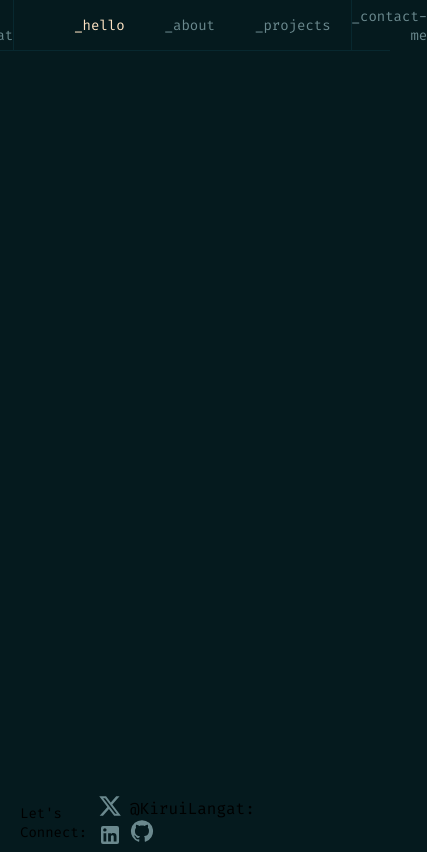
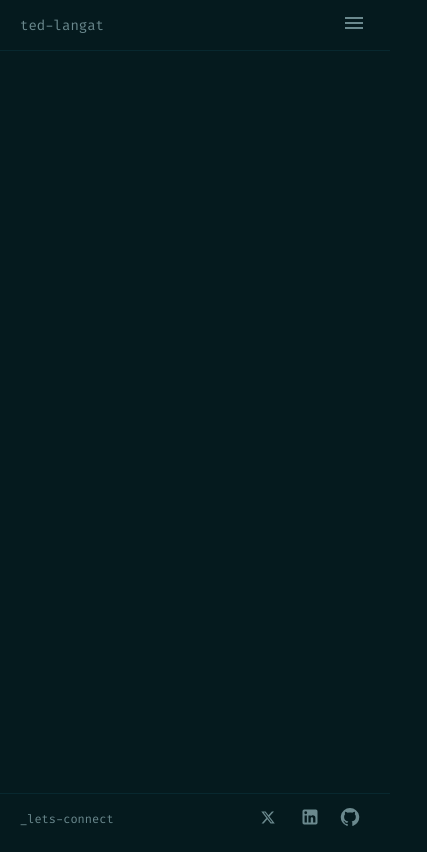
Before and after one commit to KiruiLangat/kiruilangat.github.io, a React (Create React App) app: page / in a window 390 px wide. Shown: the whole page, 427 px wide, since content can reach past the window. Built offline with nearby package versions, Linux system fonts and the light colour scheme.

Commit message:
header&footer responsive

```diff
--- a/src/assets/styles/Footer.css
+++ b/src/assets/styles/Footer.css
@@ -3,19 +3,20 @@ footer{
     bottom: 0;
     width: 100%;
     height: 50px;
-    border-top: #08282f;
+    border-top: 1.5px solid #08282f;
     display: grid;
-    grid-template-columns: 1fr 1fr 1fr;
-    justify-content: center;
+    grid-template-columns: 0.9fr 4fr 0.7fr;
+    justify-content: space-between;
     align-items: center;
     margin: auto;
+
 }
 a{
     text-decoration: none;
     color: #6b898e;
 }
 .letsConnect{
-    font-size: 14px;
+    font-size: 13px;
     font-weight: 300;
     text-align: left;
     margin-left: 20px;
@@ -23,4 +24,92 @@ a{
     flex-direction: row;
     justify-content: left;
     align-items: center;
+    color: #6b898e;
+
+
 }
+.middleFooter{
+    height: 50px;
+    border-left: 1.5px solid #08282f;
+    border-right: 1.5px solid #08282f;
+}
+.socials{
+    display: flex;
+    flex-direction: row;
+    justify-content: space-between;
+    align-items: center;
+    margin-right: 20px;
+}
+.socials a{
+    margin: 0 2px;
+}
+.XIcon{
+    width: 15!important;
+    height: 15px !important;
+}
+.linkedInIcon, .gitIcon{
+    width: 20px !important;
+    height: 20px !important;
+}
+.gitHub{
+    display: flex;
+    flex-direction: row;
+    justify-content: right;
+    align-items: center;
+    margin-right: 10px;
+    font-size: 13px;
+    font-weight: 300;
+    color: #6b898e;
+}
+.gitHub a{
+    margin: 0 10px;
+
+}
+.mobileFooter{
+    display: none;
+}
+
+@media (max-width: 768px){
+    footer{
+        grid-template-columns: 1fr;
+    }
+    .letsConnect{
+        display: none;
+    }
+    .socials{
+        display: none;
+    }
+    .gitHub{
+        display: none;
+    }
+    .middleFooter{
+        display: none;
+    }
+    .mobileFooter{
+        display: grid;
+        grid-template-columns: 0.9fr 1fr;
+        justify-content: center;
+        align-items: center;
+        margin: auto;
+        width: 100%;
+    }
+    .mobileFooter p{
+        font-size: 12px;
+        font-weight: 300;
+        color: #6b898e;
+        text-align: left;
+        margin-left: 20px;
+    }
+    .mobileSocials{
+        display: flex;
+        flex-direction: row;
+        justify-content: right;
+        align-items: center;
+        margin-right: 20px;
+
+    }
+    .mobileSocials a{
+        margin: 0 10px;
+
+    }
+}
--- a/src/assets/styles/Header.css
+++ b/src/assets/styles/Header.css
@@ -54,3 +54,56 @@ li{
     font-size: 14px;
     font-weight: 300;
 }
+.mobileMenuIcon{
+    display: none;
+}
+.mobileSidebar{
+    display: none;
+}
+
+@media (max-width: 768px){
+    header{
+        grid-template-columns: 5fr 0.7fr;
+    }
+
+    .myName{
+        font-size: 14px;
+        z-index: 1;
+
+    }
+    nav{
+        display: none;
+    }
+    .contactMe{
+        display: none;
+    }
+    .mobileMenuIcon{
+        display: block;
+        color: #6b898e;
+        z-index: 1;
+    }
+
+    .mobileSidebar{
+        position: absolute;
+        top: 50px;
+        right: 0;
+        width: 100%;
+        height:auto;
+        background-color: transparent;
+        z-index: 0;
+        display: grid;
+        grid-template-columns: 1fr;
+        justify-items: center;
+        align-items: center;
+    }
+    .routeLink{
+        border: 1px solid #08282f;
+        background-color: #041215;
+        padding: 20px;
+        width: 320px;
+        font-size: 14px;
+        font-weight: 300;
+    }
+
+
+}
--- a/src/components/Footer.jsx
+++ b/src/components/Footer.jsx
@@ -15,21 +15,39 @@ function Footer() {
   return (
     <footer style={style}>
       <div className='letsConnect'>
-          Let's Connect:
+          _lets-connect:
           <div className='socials'>
             <a href='https://x.com/LangatTed' target='_blank' rel='noreferrer'>
-              <XIcon />
+              <XIcon  className='XIcon'/>
             </a>
             <a href='https://www.linkedin.com/in/ted-langat-a22291121/' target='_blank' rel='noreferrer'>
-              <LinkedInIcon />
+              <LinkedInIcon className='linkedInIcon' />
             </a>
           </div>
       </div>
+      <div className='middleFooter'>
+
+      </div>
       <div className='gitHub'>
-          @KiruiLangat:
+          @KiruiLangat
           <a href='https://github.com/KiruiLangat' target='_blank' rel='noreferrer'>
-            <GitHubIcon />
+            <GitHubIcon className='gitIcon'/>
           </a>
+      </div>
+
+      <div className='mobileFooter'>
+        <p>_lets-connect</p>
+        <div className='mobileSocials'>
+          <a href='https://x.com/LangatTed' target='_blank' rel='noreferrer'>
+            <XIcon  className='XIcon'/>
+          </a>
+          <a href='https://www.linkedin.com/in/ted-langat-a22291121/' target='_blank' rel='noreferrer'>
+            <LinkedInIcon className='linkedInIcon' />
+          </a>
+          <a href='https://github.com/KiruiLangat' target='_blank' rel='noreferrer'>
+            <GitHubIcon className='gitIcon'/>
+          </a>
+        </div>
       </div>
     </footer>
   );
--- a/src/components/Header.jsx
+++ b/src/components/Header.jsx
@@ -1,7 +1,8 @@
-import React from 'react';
+import React, { useState } from 'react';
 import { Link, useLocation } from 'react-router-dom';
 import '../assets/styles/Header.css';
-
+import MenuIcon from '@mui/icons-material/Menu';
+import CloseIcon from '@mui/icons-material/Close';
 import '@fontsource/fira-code';
 
 const style = {
@@ -10,19 +11,24 @@ const style = {
 
 function Header() {
     const location = useLocation();
-    console.log('Header component rendered');
+    const [sidebarOpen, setSidebarOpen] = useState(false);
+
+    const toggleSidebar = () => {
+        setSidebarOpen(!sidebarOpen);
+    };
+
     return(
         <header style={style}>
             <div className='myName' >
                 <Link to= '/'>ted-langat</Link>
             </div>
-            <nav>
+            <nav className='desktopNav'>
                 <ul>
                     <li>
                         <Link to='/' className={location.pathname === '/' ? 'active' : ''}>_hello</Link>
                     </li>
                     <li>
-                        <Link to='/about' className={location.pathname === '/about' ? 'active' : ''}>_about</Link>
+                        <Link to='/about' className={location.pathname === '/about' ? 'active' : ''}>_about-me</Link>
                     </li>
                     <li>
                         <Link to='/projects' className={location.pathname === '/projects' ? 'active' : ''}>_projects</Link>
@@ -32,8 +38,25 @@ function Header() {
             <div className='contactMe'>
                 <Link to='/contact' className={location.pathname === '/contact' ? 'active' : ''}>_contact-me</Link>
             </div>
-
-
+            <div className='mobileMenuIcon' onClick={toggleSidebar}>
+                {sidebarOpen ? <CloseIcon /> : <MenuIcon />}
+            </div>
+            {sidebarOpen && (
+                <div className='mobileSidebar'>
+                        <div className='routeLink'>
+                            <Link to='/' className={location.pathname === '/' ? 'active' : ''} onClick={toggleSidebar}>_hello</Link>
+                        </div>
+                        <div className='routeLink'>
+                            <Link to='/about' className={location.pathname === '/about' ? 'active' : ''} onClick={toggleSidebar}>_about-me</Link>
+                        </div>
+                        <div className='routeLink'>
+                            <Link to='/projects' className={location.pathname === '/projects' ? 'active' : ''} onClick={toggleSidebar}>_projects</Link>
+                        </div>
+                        <div className='routeLink'>
+                            <Link to='/contact' className={location.pathname === '/contact' ? 'active' : ''} onClick={toggleSidebar}>_contact-me</Link>
+                        </div>
+                </div>
+            )}
         </header>
     )
 }
```
